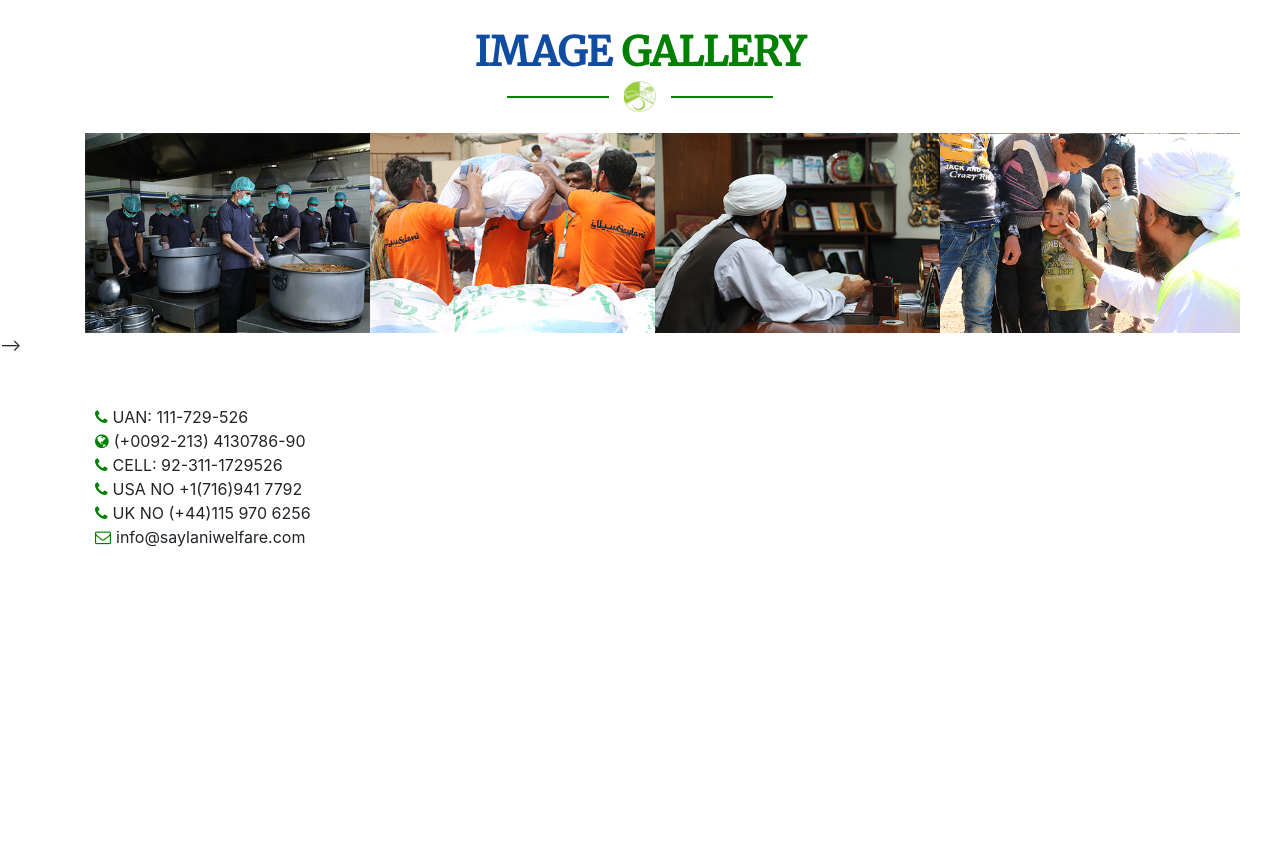
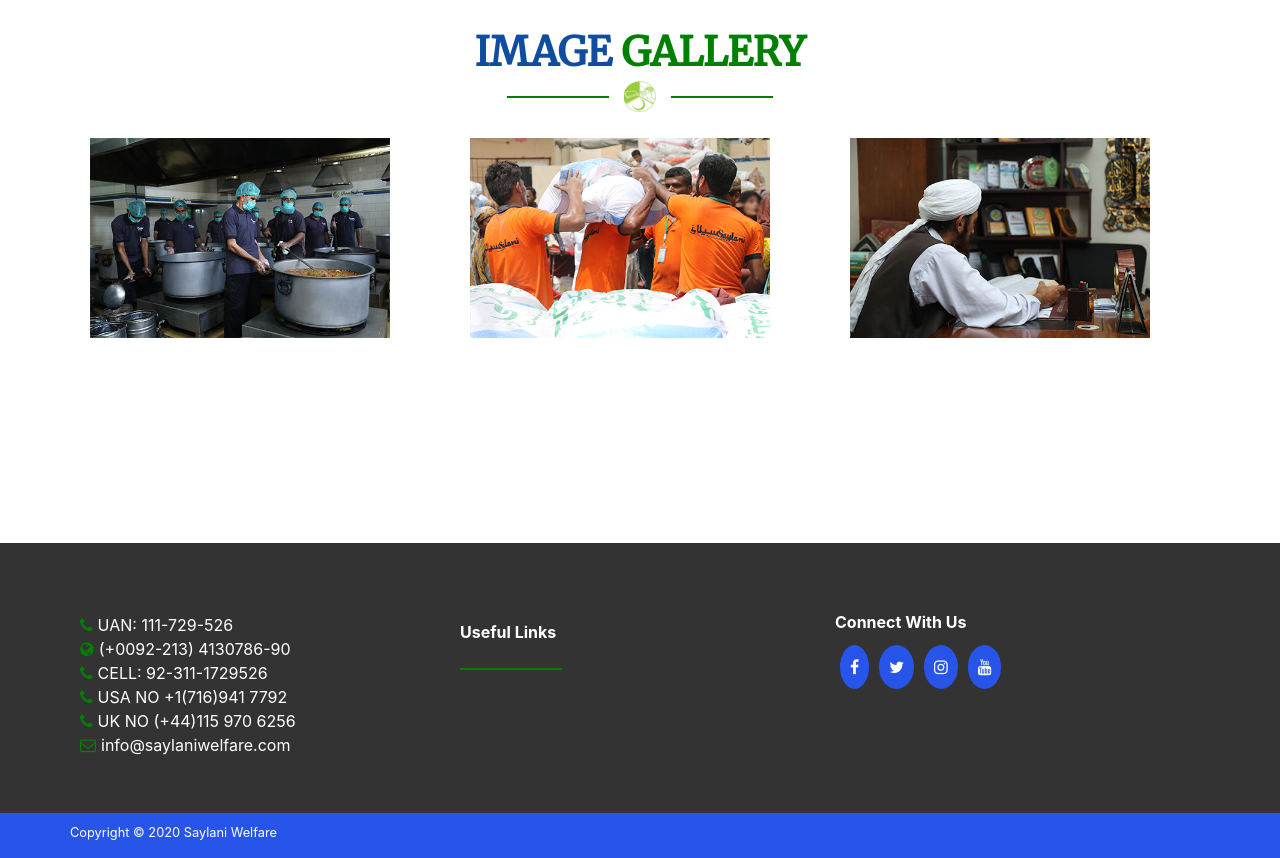
Before and after one commit to mehranazam/saylaniwebproject, a plain HTML site: page index.html in a window 1280 px wide. Shown: the part 2660-3518 px from the top of the page. Before the commit the page ends 3225 px from the top, so only its background shows below. Drawn offline with nearby package versions, Linux system fonts and the light colour scheme.

Commit message:
complte coding

```diff
--- a/CSS/style.css
+++ b/CSS/style.css
@@ -1,6 +1,6 @@
 
 *{
-
+  box-sizing: border-box;
   padding: 0%;
   margin: 0%;
 }
@@ -181,6 +181,7 @@ h5.service-heading{
 .image-size{
   width: 300px;
   height: 200px;
+  margin: 5px;
 }
 .footer-address{
   margin: 0px;
@@ -198,3 +199,33 @@ h5.service-heading{
   padding: 30px;
   margin-bottom: 30px;
 }
+.footer-container{
+  background-color: #333333;
+  padding: 70px 0px 40px 0px;
+}
+.footer-main{
+  margin-top: 200px;
+  background-color: #333333;
+  color: white;
+}
+.social-icon-list li{
+  list-style: none;
+  float: left;
+  padding:10px;
+  border-radius: 50%;
+  background-color: #2755e9;
+  margin:5px;
+  font-size: 1em;
+}
+.social-footer-icons{
+  margin-left: 20px;
+}
+.footer-row{
+  width: inherit;
+}
+.copyright-foot{
+  background-color: #2755e9;
+  color: white;
+  padding-top: 10px;
+  font-size: 0.8em;
+}
--- a/index.html
+++ b/index.html
@@ -350,10 +350,17 @@
 
 						<p>
 
-                                <marquee style="text-align: justify;" direction="up" width="250" height="200" scrollamount="2" onmouseover="this.stop();" onmouseout="this.start();">
-								   Lorem ipsum dolor sit amet consectetur adipisicing elit. Dolorem accusamus eos a! Ex tempora, inventore, id aspernatur temporibus neque quis laudantium commodi, error earum eius rem nobis at sunt voluptates!<br><br>
-								   Lorem ipsum dolor sit amet consectetur adipisicing elit. Totam vitae velit eaque omnis, quam possimus, optio nemo ad magnam labore dolorem debitis quod, est reprehenderit ipsam exercitationem a odio eos.<br><br>
-								   Lorem ipsum dolor sit amet consectetur adipisicing elit. Deserunt quo deleniti, asperiores, ab consequuntur nisi perferendis fugiat accusamus, repellat omnis cumque! Inventore odit ipsum reprehenderit culpa. Illo tempore iste id? <br><br>
+							<marquee style="text-align: justify;" direction="up" width="250" height="200"
+								scrollamount="2" onmouseover="this.stop();" onmouseout="this.start();">
+								Lorem ipsum dolor sit amet consectetur adipisicing elit. Dolorem accusamus eos a! Ex
+								tempora, inventore, id aspernatur temporibus neque quis laudantium commodi, error earum
+								eius rem nobis at sunt voluptates!<br><br>
+								Lorem ipsum dolor sit amet consectetur adipisicing elit. Totam vitae velit eaque omnis,
+								quam possimus, optio nemo ad magnam labore dolorem debitis quod, est reprehenderit ipsam
+								exercitationem a odio eos.<br><br>
+								Lorem ipsum dolor sit amet consectetur adipisicing elit. Deserunt quo deleniti,
+								asperiores, ab consequuntur nisi perferendis fugiat accusamus, repellat omnis cumque!
+								Inventore odit ipsum reprehenderit culpa. Illo tempore iste id? <br><br>
 							</marquee>
 
 						</p>
@@ -380,36 +387,60 @@
 	</div>
 	<div class="container">
 		<div class="row">
-			<div class="col-md-3 col-sm-6">
+			<div class="col-md-4 col-sm-6">
 				<img class="image-size" src="images/food.jpg">
 			</div>
-			<div class="col-md-3 col-sm-6">
+			<div class="col-md-4 col-sm-6">
 				<img class="image-size" src="images/rashan2.jpg">
 			</div>
-			<div class="col-md-3 col-sm-6">
+			<div class="col-md-4 col-sm-6">
 				<img class="image-size" src="images/hazrat.jpg">
 			</div>
-			<div class="col-md-3 col-sm-6">
-				<img class="image-size" src="images/hazrat2.jpg">
+
+		</div>
+	</div>
+
+	<!-- <---------------Intro------------------>
+	<div class="footer-main">
+		<div class="container footer-container">
+			<div class="row footer-row">
+				<div class="col-md-4">
+					<ul class="list-inline">
+						<li class="footer-address"> <i class="fa fa-phone footer-icons"></i>UAN: 111-729-526 </li>
+						<li class="footer-address"> <i class="fa fa-globe footer-icons"></i>(+0092-213) 4130786-90</li>
+						<li class="footer-address"> <i class="fa fa-phone footer-icons"></i>CELL: 92-311-1729526</li>
+						<li class="footer-address"> <i class="fa fa-phone footer-icons"></i>USA NO +1(716)941 7792 </li>
+						<li class="footer-address"> <i class="fa fa-phone footer-icons"></i>UK NO (+44)115 970 6256
+						</li>
+						<li class="footer-address"> <i class="fa fa-envelope-o footer-icons"></i>info@saylaniwelfare.com
+						</li>
+					</ul>
+				</div>
+				<div class="col-md-4">
+					<h5 style="padding: 0px;margin: 10px;">Useful Links</h5>
+					<hr style="padding-left: 0px;margin-left: 10px;">
+
+				</div>
+				<div class="social-footer-icons">
+					<h5 class="social-icon-heading">Connect With Us</h5>
+					<ul class="social-icon-list">
+						<li><a href="#" target="_blank"><i class="fa fa-facebook text-white"></i></a></li>
+						<li><a href="#" target="_blank"><i class="fa fa-twitter text-white"></i></a></li>
+						<li><a href="#" target="_blank"><i class="fa fa-instagram text-white"></i></a></li>
+						<li><a href="#" target="_blank"><i class="fa fa-youtube text-white"></i></a></li>
+					</ul>
+				</div>
+			</div>
+		</div>
+	</div>
+	<div class="copyright-foot">
+		<div class="container">
+			<div class="row">
+				<p>Copyright &copy; 2020 Saylani Welfare</p>
 			</div>
 		</div>
 	</div>
 
-	<!-- <---------------Intro------------------> -->
-	<div class="container">
-		<div class="row">
-			<div class="col-md-4">
-				<ul class="list-inline mt-5">
-					<li class="footer-address"> <i class="fa fa-phone footer-icons"></i>UAN: 111-729-526  </li>
-					<li class="footer-address"> <i class="fa fa-globe footer-icons"></i>(+0092-213) 4130786-90</li>
-					<li class="footer-address"> <i class="fa fa-phone footer-icons"></i>CELL: 92-311-1729526</li>
-					<li class="footer-address"> <i class="fa fa-phone footer-icons"></i>USA NO +1(716)941 7792 </li>
-					<li class="footer-address"> <i class="fa fa-phone footer-icons"></i>UK NO (+44)115 970 6256 </li>
-					<li class="footer-address"> <i class="fa fa-envelope-o footer-icons"></i>info@saylaniwelfare.com</li>
-				</ul>
-			</div>
-		</div>
-	</div>
 
 	<script src="https://code.jquery.com/jquery-3.4.1.slim.min.js"
 		integrity="sha384-J6qa4849blE2+poT4WnyKhv5vZF5SrPo0iEjwBvKU7imGFAV0wwj1yYfoRSJoZ+n"
```
Lines whose indentation alone changed are shown as unchanged.
